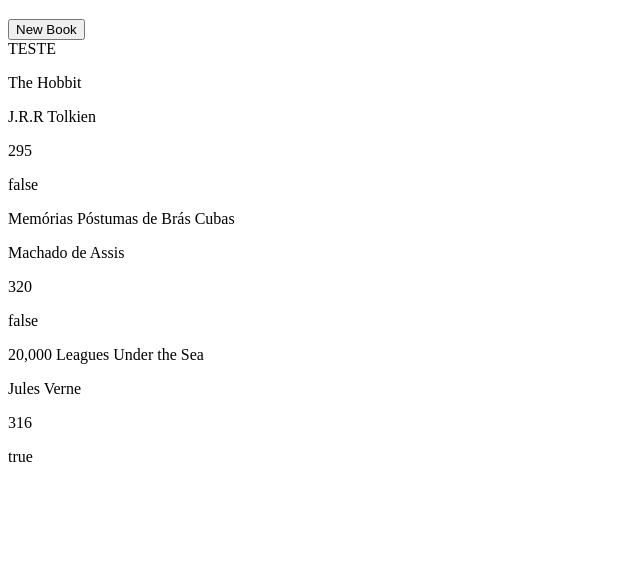
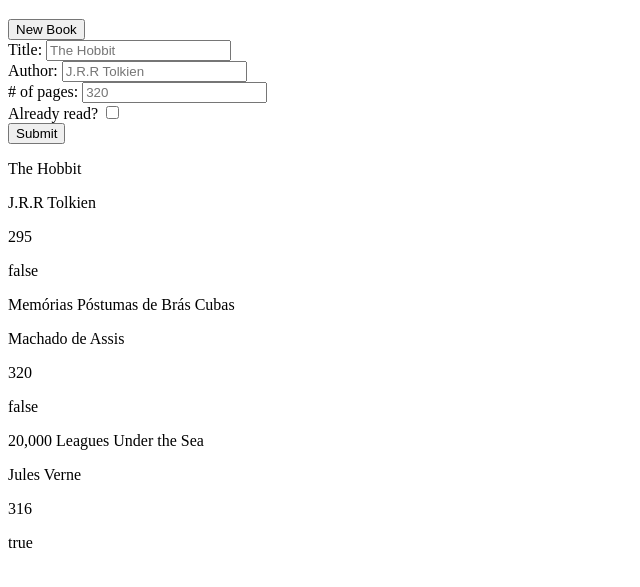
Before and after one commit to arthursl12/odin-library, a website: page index.html in a window 1280 px wide. Both pictures are taken after a click on the button "New Book". Shown: the part 61-648 px from the top of the page, without its empty margins (0-640 px from the left). Drawn offline with Linux system fonts and the light colour scheme.

Commit message:
Create form to submit a book

```diff
--- a/app.js
+++ b/app.js
@@ -47,6 +47,8 @@ function displayBooks() {
   });
 }
 
+
+
 function toggleForm(e) {
   let form = document.querySelector("#newbookform");
   if (form.classList.contains("hidden")) {
@@ -55,7 +57,6 @@ function toggleForm(e) {
     form.classList.add("hidden");
   }
 }
-
 function newBookListener() {
   let btn = document.querySelector("#newbook");
   console.log("clickevent");
@@ -63,7 +64,13 @@ function newBookListener() {
 }
 newBookListener();
 
-
+// Prevent default submitting behaviour of trying to send data to the server
+// TODO: data submission via JS
+function submitFormListener() {
+  let btn = document.querySelector("#submitform");
+  btn.addEventListener("click", e => e.preventDefault());
+}
+submitFormListener();
 
 
 
--- a/index.html
+++ b/index.html
@@ -13,7 +13,32 @@
     <div class="header">
       <button id="newbook">New Book</button>
       <form id="newbookform" action="submit" class="hidden">
-        TESTE
+        <div class="form-row">
+          <div class="form-field">
+            <label name="booktitle">Title:</label>
+            <input type="text" name="booktitle"
+              placeholder="The Hobbit" minlength="1" required>
+          </div>
+        </div>
+        <div class="form-row">
+          <div class="form-field">
+            <label name="bookauthor">Author:</label>
+            <input type="text" name="bookauthor" placeholder="J.R.R Tolkien" minlength="1" required>
+          </div>
+        </div>
+        <div class="form-row">
+          <div class="form-field">
+            <label name="bookpages"># of pages:</label>
+            <input type="number" name="bookpages" placeholder="320" required>
+          </div>
+        </div>
+        <div class="form-row">
+          <div class="form-field">
+            <label name="bookread">Already read?</label>
+            <input type="checkbox" name="bookread" required>
+          </div>
+        </div>
+        <button id="submitform">Submit</button>
       </form>
     </div>
     <div id="booklist">Test</div>
```
